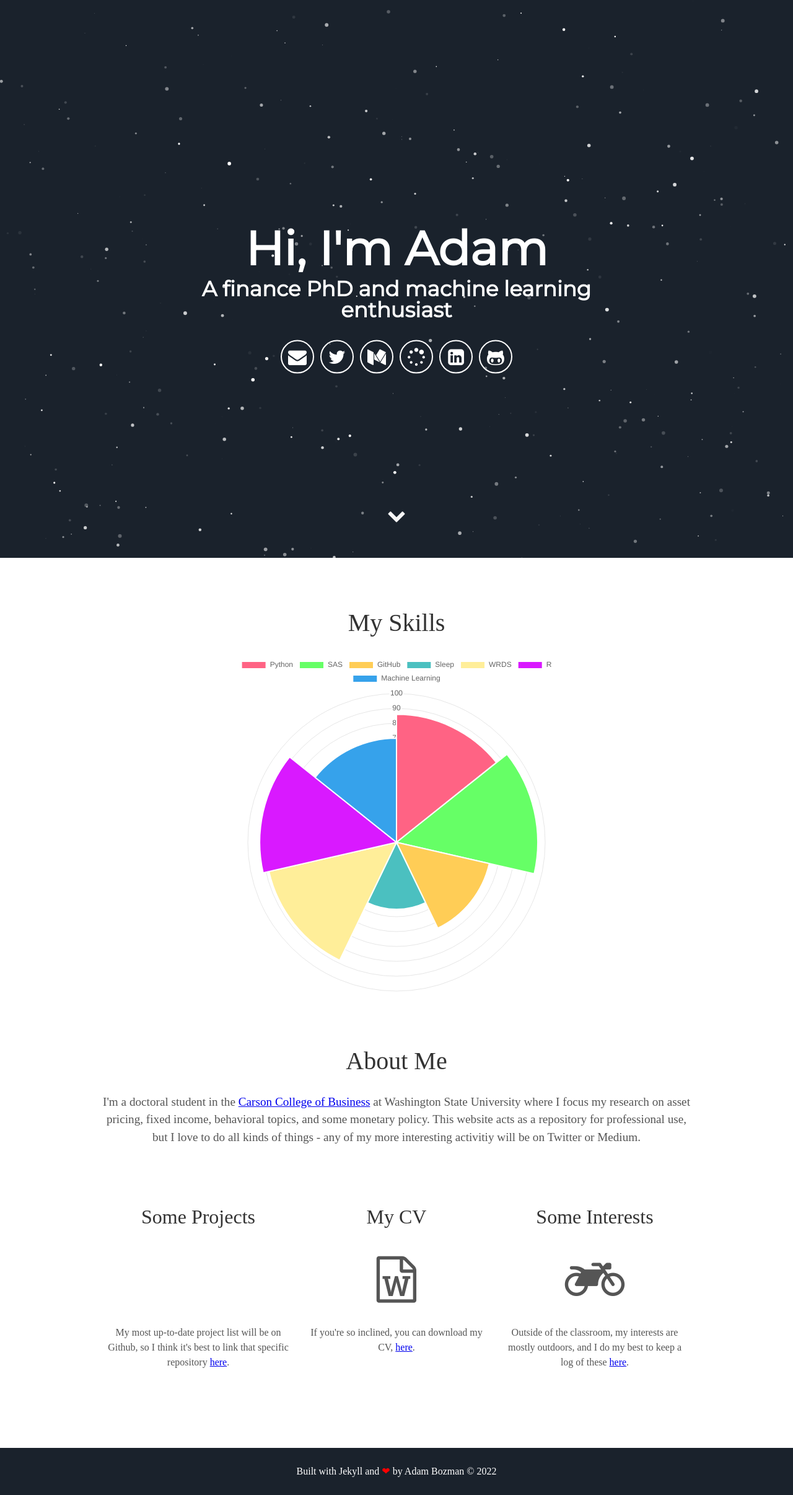
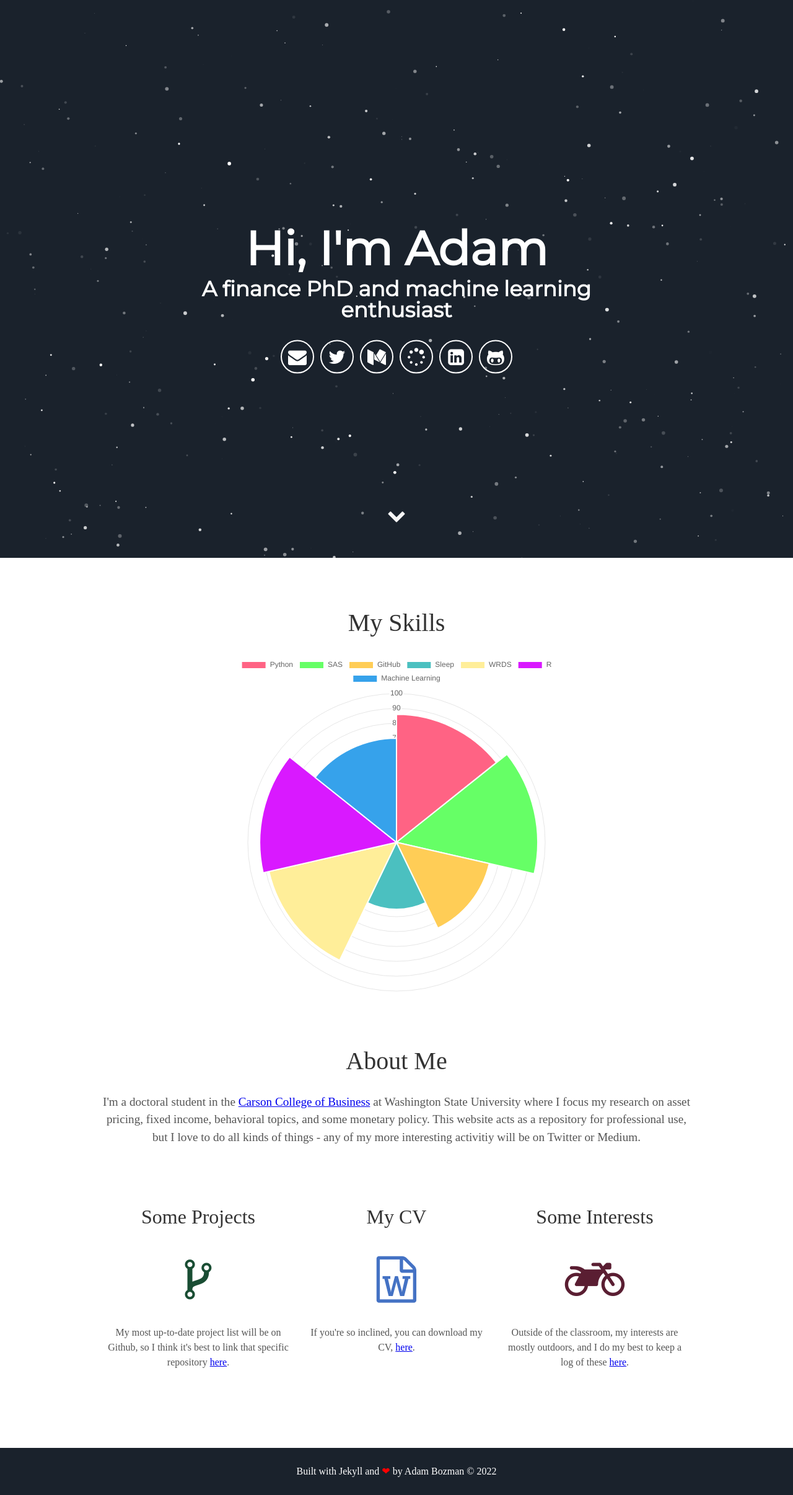
Before and after one commit to adam-bozman/adam-bozman.github.io, a Jekyll site: the page built from index.html, in a window 1280 px wide. Shown: the whole page at 62% size. Built offline with Jekyll 4.4.1, drawn with Linux system fonts in a browser that asks for light colours; some web fonts are replaced.

Commit message:
Update about.html

```diff
--- a/_includes/about.html
+++ b/_includes/about.html
@@ -5,17 +5,17 @@
 <div class="user">
   <div class="tech">
     <h2>Some Projects</h2>
-    <i class="fa fa-code-fork" style="color:#fff;" aria-hidden="true"></i>
+    <i class="fa fa-code-fork" style="color:#194D33;" aria-hidden="true"></i>
     <p>My most up-to-date project list will be on Github, so I think it's best to link that specific repository <a href="https://github.com/adam-bozman/hypothetical-sabbatical" target="_blank">here</a>.</a></p>
   </div>
   <div class="tech">
     <h2>My CV</h2>
-    <i class="fa {color: blue;} fa-file-word-o" aria-hidden="true"></i>
+    <i class="fa fa-file-word-o" style="color:#4472C4;" aria-hidden="true"></i>
     <p>If you're so inclined, you can download my CV, <a href="https://drive.google.com/file/d/1bGbv092mUqDQ6aj0h-aqHvKqQdliXXmj/view?usp=sharing" target="_blank">here</a>.</p>
   </div>
   <div class="tech">
     <h2>Some Interests</h2>
-    <i class="fa {color: black;} fa-motorcycle" aria-hidden="true"></i>
+    <i class="fa fa-motorcycle" style="color:#5A1E32;" aria-hidden="true"></i>
     <p>Outside of the classroom, my interests are mostly outdoors, and I do my best to keep a log of these <a href="https://medium.com/@bozmanadam" target="_blank">here</a>.</p>
   </div>
 </div>
```
